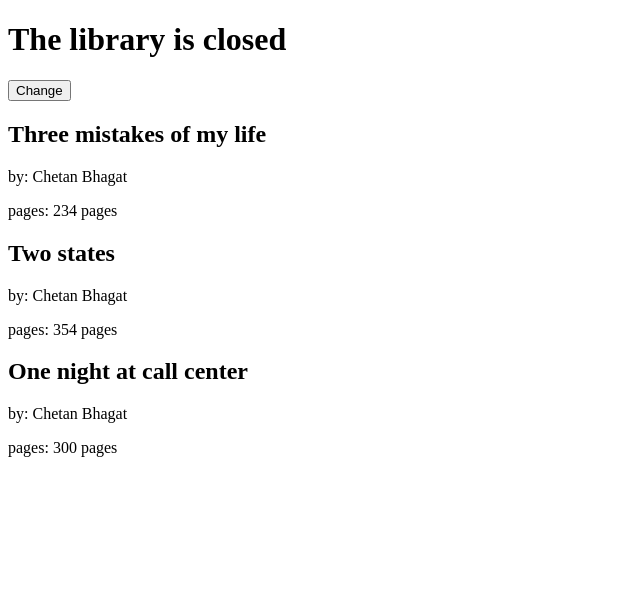
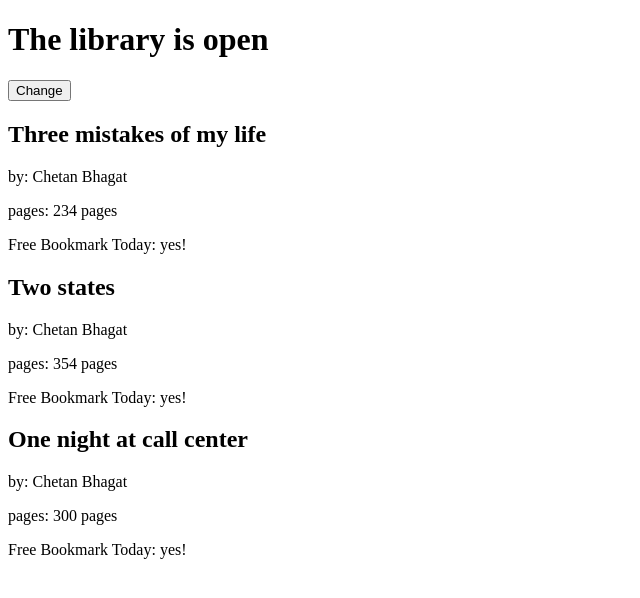
Before and after one commit to saianis/react-essential-learning, a React (Create React App) app: page / in a window 1280 px wide. Shown: the top 598 px of the page, without its empty margins (0-640 px from the left). Built offline with nearby package versions, Linux system fonts and the light colour scheme.

Commit message:
updated state

```diff
--- a/src/index.js
+++ b/src/index.js
@@ -8,25 +8,25 @@
   {"title": "One night at call center", "author": "Chetan Bhagat", "pages": 300}
 ]
 
-
-
-
 // Child Component
-const Book = ({title, author, pages}) => {
+const Book = ({title, author, pages, freeBookmark}) => {
   return (
     <section>
       <h2>{title}</h2>
       <p>by: {author}</p>
       <p>pages: {pages} pages</p>
+      <p>Free Bookmark Today: {freeBookmark ? 'yes!' : 'no!'}</p>
     </section>
   )
 }
 
-
 // Parent component
 class Library extends Component {
 
-  state = { open: false }
+  state = {
+    open: true,
+    freeBookmark: true
+   }
 
   toggleOpenClosed = () => {
     this.setState( prevState =>
@@ -50,7 +50,8 @@
               key= {i}
               title={book.title}
               author={book.author}
-              pages={book.pages}/>
+              pages={book.pages}
+              freeBookmark={this.state.freeBookmark}/>
         )}
       </div>
     )
```
